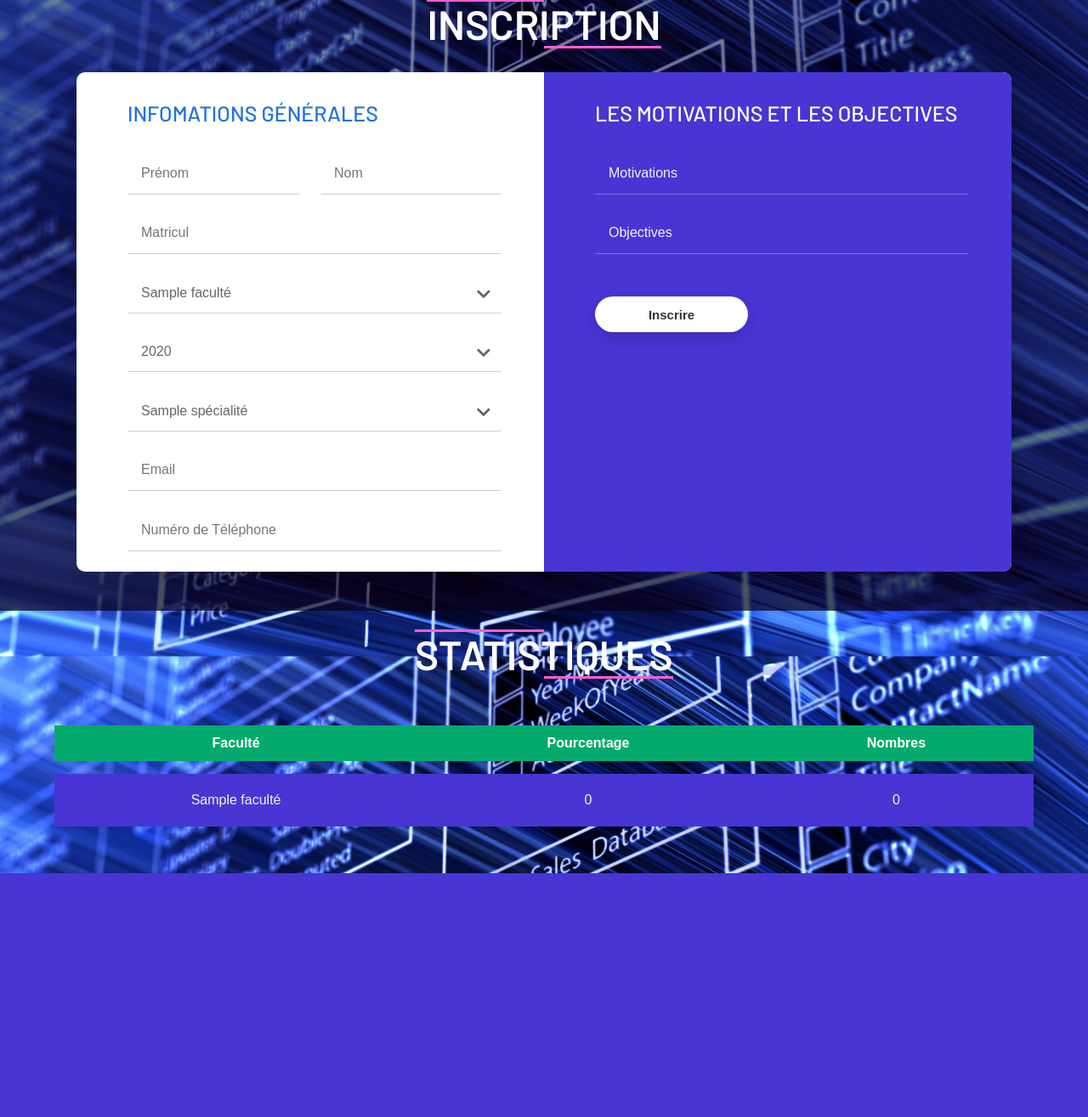
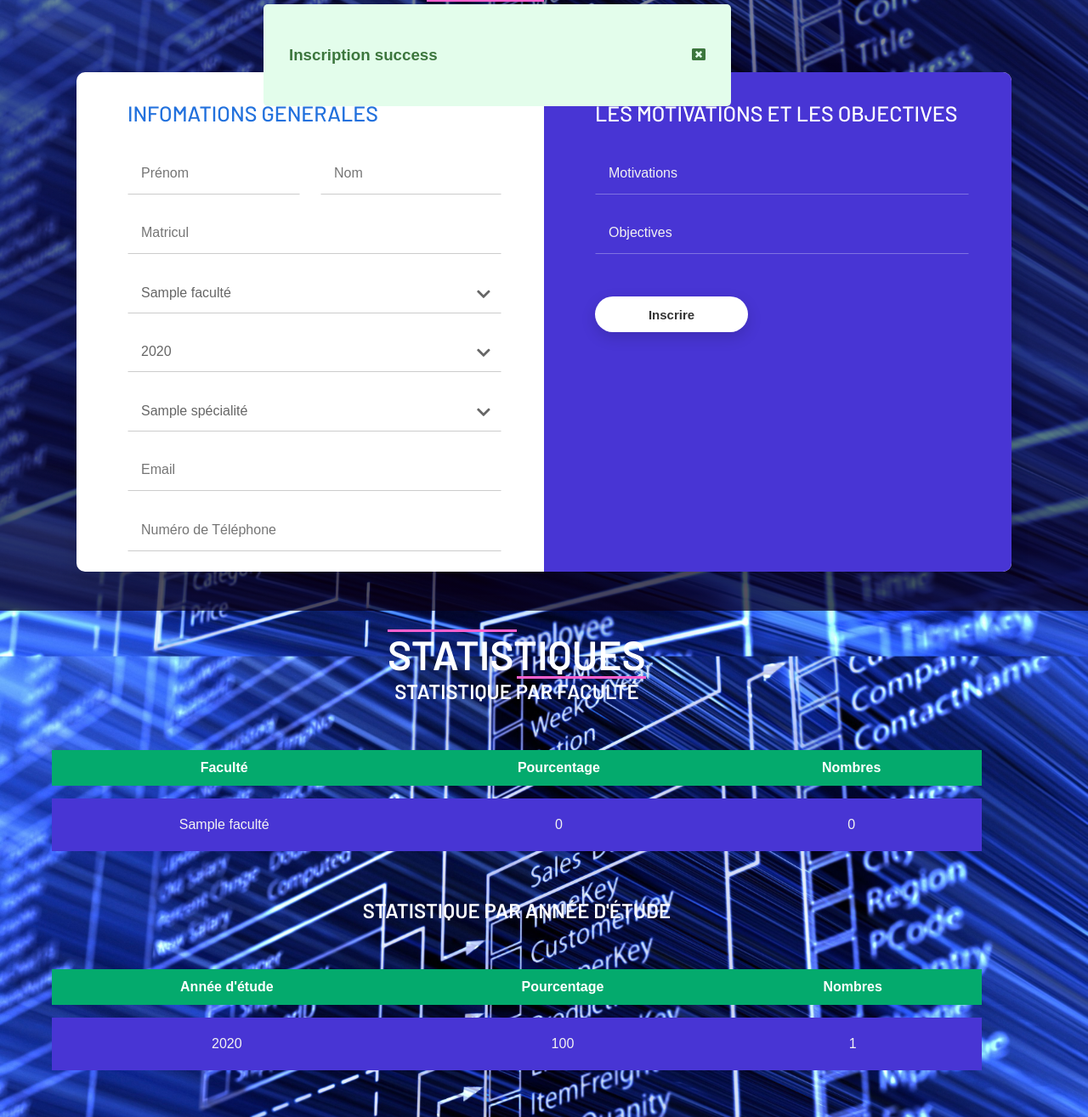
Before and after one commit to adiyounes/Projet-Pweb, a PHP site: page /signup.php?seccuss in a window 1280 px wide. Shown: the part 81-1396 px from the top of the page at 85% size. Before the commit the page ends 1109 px from the top, so only its background shows below. Run offline with PHP 8.4, Linux system fonts and the light colour scheme; tables that the repository leaves empty or names only in its code hold one stand-in row (values such as "Sample post").

Commit message:
pre-final push

```diff
--- a/Signup.css
+++ b/Signup.css
@@ -1,6 +1,6 @@
 @import "style.css";
 
-body{
+body {
 	background-image: url(images/SignupBackground.jpg);
 	background-position: center;
 	background-repeat: no-repeat;
@@ -9,7 +9,7 @@ body{
 	position: relative;
 }
 
-body::before{
+body::before {
 	content: "";
 	background: var(--gradient);
 	width: 100%;
@@ -18,35 +18,38 @@ body::before{
 	position: fixed;
 }
 
-.stats{
+.parfac {
 	z-index: 4;
 }
 
+
 /* -------------------------------------Signup--------------------------------------- */
-.Signup{
+.Signup {
 	height: 100vh;
 	z-index: 9999;
 }
 
 body {
-	margin:  0;
+	margin: 0;
 }
+
 .page-content {
 	padding-top: 5em;
 	width: 100%;
-	margin:  0 auto;
+	margin: 0 auto;
 	display: flex;
 	justify-content: center;
 	align-items: center;
 	flex-direction: column;
 }
 
-.page-content h2, .stats h2{
+.page-content h2,
+.parfac h2 {
 	position: relative;
 	z-index: 3;
 }
 
-.page-content>h2::after{
+.page-content>h2::after {
 	content: "";
 	position: absolute;
 	background-color: #ff60ce;
@@ -56,7 +59,7 @@ body {
 	height: 3px;
 }
 
-.page-content>h2::before{
+.page-content>h2::before {
 	content: "";
 	position: absolute;
 	background-color: #ff60ce;
@@ -77,68 +80,126 @@ body {
 	font-family: 'Montserrat', sans-serif;
 }
 
+.alert {
+	width: 50%;
+	margin: 20px auto;
+	padding: 30px;
+	position: absolute;
+	top: -17%;
+	left: 20%;
+	border-radius: 5px;
+	display: flex;
+	justify-content: space-between;
+	align-items: center;
+	z-index: 5;
+	transition: 0.8s ease-out;
+}
+
+.alert a{
+	cursor: pointer;
+}
+
+.alert-seccuss{
+	background-color: rgba(227, 253, 235, 1);
+    border-color: rgba(38, 179, 3, 1);
+    color: rgba(60, 118, 61, 1);
+}
+
+.alert-fail{
+	background-color: rgb(253, 176, 182);
+	border-color: rgba(220, 53, 69, 1);
+	color: rgba(114, 28, 36, 1);
+}
+
+.close {
+	width: 30px;
+	height: 30px;
+	opacity: 0.5;
+	border-width: 1px;
+	border-style: solid;
+	border-radius: 50%;
+	right: 15px;
+	top: 25px;
+	text-align: center;
+	font-size: 1.6em;
+	cursor: pointer;
+}
 
 .form-content .form-detail {
 	position: relative;
 	width: 100%;
 	display: flex;
 }
+
 .form-content .form-detail h2 {
 	font-weight: 500;
 	font-size: 25px;
 	margin-bottom: 34px;
 	padding: 33px 50px 0px 60px;
 }
+
 .form-content .form-detail .form-left {
 	border-top-left-radius: 10px;
 	border-bottom-left-radius: 10px;
 	width: 100%;
 }
+
 .form-content .form-detail .form-left h2 {
 	color: #2271dd;
 }
+
 .form-content .form-detail .form-right {
 	width: 100%;
 	background: #4835d4;
 	border-top-right-radius: 10px;
 	border-bottom-right-radius: 10px;
 }
+
 .form-content .form-detail .form-right h2 {
 	color: #fff;
 }
+
 .form-content .form-detail .form-group {
 	display: flex;
 }
+
 .form-content .form-detail .form-row {
 	position: relative;
 	margin-bottom: 24px;
 	padding-left: 60px;
 	padding-right: 50px;
 }
+
 .form-content .form-detail .form-left .form-group .form-row.form-row-1 {
 	width: 50%;
 	padding: 0 12px 0 60px;
 }
+
 .form-content .form-detail .form-left .form-group .form-row.form-row-2 {
 	width: 50%;
 	padding: 0 50px 0 12px;
 }
+
 .form-content .form-detail .form-left .form-group .form-row.form-row-3 {
 	width: 73%;
 	padding: 0 12px 0 60px;
 }
+
 .form-content .form-detail .form-left .form-group .form-row.form-row-4 {
 	width: 50%;
 	padding: 0 50px 0 12px;
 }
+
 .form-content .form-detail .form-right .form-group .form-row.form-row-1 {
 	width: 50%;
 	padding: 0 12px 0 60px;
 }
+
 .form-content .form-detail .form-right .form-group .form-row.form-row-2 {
 	width: 100%;
 	padding: 0 50px 0 12px;
 }
+
 .form-content .form-detail select,
 .form-content .form-detail input {
 	width: 100%;
@@ -151,18 +212,22 @@ body {
 	font-size: 16px;
 	box-sizing: border-box;
 }
+
 .form-content .form-detail select {
 	background: 0 0;
 	position: relative;
 	z-index: 9;
 	cursor: pointer;
 }
+
 .form-content .form-detail .form-left select {
 	color: #666;
 }
+
 .form-content .form-detail .form-right select {
 	color: #f2f2f2;
 }
+
 .form-content .form-detail .select-btn {
 	z-index: 0;
 	position: absolute;
@@ -170,43 +235,54 @@ body {
 	right: 11.5%;
 	font-size: 18px;
 }
+
 .form-content .form-detail .form-left .select-btn {
 	color: #666;
 }
+
 .form-content .form-detail .form-right .select-btn {
 	color: #f2f2f2;
 }
+
 .form-content .form-detail .form-group .form-row.form-row-4 .select-btn {
 	top: 20%;
 	right: 26%;
 }
+
 .form-content .form-detail .form-right .form-group .form-row.form-row-2 .select-btn {
 	top: 20%;
 	right: 19%;
 }
+
 .form-content .form-detail .form-left input {
 	color: #000;
 }
+
 .form-content .form-detail .form-right input {
 	color: #fff;
 }
+
 .form-content .form-detail .form-left input,
 .form-content .form-detail .form-left select {
 	border-bottom: 1px solid #ccc;
 }
+
 .form-content .form-detail .form-left input:focus,
 .form-content .form-detail .form-left select:focus {
 	border-bottom: 1px solid #999;
 }
+
 .form-content .form-detail .form-right input,
 .form-content .form-detail .form-right select {
 	border-bottom: 1px solid;
 	border-bottom-color: rgba(255, 255, 255, 0.3);
 }
+
 .form-content .form-detail .form-right input:focus,
 .form-content .form-detail .form-right select:focus {
 	border-bottom: 1px solid #ccc;
 }
+
 .form-content .form-detail .form-right select option {
 	background: #4835d4;
 }
@@ -215,6 +291,7 @@ body {
 	padding-left: 60px;
 	margin: 44px 0 10px;
 }
+
 .form-content .form-detail .form-right .register {
 	background: #fff;
 	border-radius: 25px;
@@ -227,9 +304,11 @@ body {
 	font-weight: 700;
 	font-size: 15px;
 }
+
 .form-content .form-detail .form-right .register:hover {
 	background: #ccc;
 }
+
 .form-content .form-detail .form-right .form-row-last input {
 	padding: 12.5px;
 }
@@ -239,33 +318,49 @@ body {
 	font-size: 16px;
 }
 
-.sub-nav-elements{
+.sub-nav-elements {
 	background-color: rgb(41, 39, 80) !important;
 }
 
-/* -------------------------------------STats--------------------------------------- */
+/* -------------------------------------parfac--------------------------------------- */
 .stats{
 	display: flex;
 	justify-content: center;
 	align-items: center;
 	flex-direction: column;
+	width: 95%;
+	z-index: 3;
 }
 
-.stats>h2{
+.parfac{
+	display: flex;
+	justify-content: center;
+	align-items: center;
+	flex-direction: column;
+	z-index: 3;
+	width: 100%;
+}
+
+.stats>h2 {
 	margin-top: 40px;
+	z-index: 3;
+	position: relative;
 }
-.stats>h2::after{
+
+.stats>h2::after {
 	content: "";
 	position: absolute;
 	background-color: #ff60ce;
+	z-index: 3;
 	top: 0;
 	left: 0;
 	width: 50%;
 	height: 3px;
 }
 
-.stats>h2::before{
+.stats>h2::before {
 	content: "";
+	z-index: 3;
 	position: absolute;
 	background-color: #ff60ce;
 	bottom: 0;
@@ -274,30 +369,37 @@ body {
 	height: 3px;
 }
 
+.parfac h2{
+	font-size: 1.5em !important;
+	margin-bottom: 0;
+}
+
 
 #stat {
 	font-family: Arial, Helvetica, sans-serif;
-	border-collapse:separate;
-    border-spacing:0 15px;
+	border-collapse: separate;
+	border-spacing: 0 15px;
 	width: 90%;
 	z-index: 3;
 	margin: 40px 0;
 }
 
-  #stat td, #stat th {
+#stat td,
+#stat th {
 	padding: 22px;
 	color: #f2f2f2;
 }
-td{
+
+td {
 	text-align: center;
 }
 
-  #stat tr:nth-child(even){
+#stat tr:nth-child(even) {
 	background-color: #4835d4;
 
 }
 
-	#stat tr:nth-child(odd){
+#stat tr:nth-child(odd) {
 	background-color: #188191;
 }
 
--- a/Signup.php
+++ b/Signup.php
@@ -39,6 +39,16 @@
                     $year[] = $row['year'];
                 }
             }
+
+            $msg = '';
+            if (isset($_GET['error'])) {
+                $msg = 'Numéro de telephone ou matriclue utilisée';
+                echo '<div id="alert" class="alert alert-fail"><h3>' . $msg . '</h3><a onclick="document.getElementById(`alert`).style.display=`none`"><i class="fas fa-window-close"></i></a></div>';
+            }
+            if (isset($_GET['seccuss'])) {
+                $msg = 'Inscription success';
+                echo '<div id="alert" class="alert alert-seccuss"><h3>' . $msg . '</h3><a onclick="document.getElementById(`alert`).style.display=`none`"><i class="fas fa-window-close"></i></a></div>';
+            }
             ?>
             <form class="form-detail" action="./register.php" method="post" id="myform">
                 <div class="form-left">
@@ -55,7 +65,7 @@
                         <input type="txt" name="Matricul" class="Matricul" id="Matricul" pattern="[0-9.]+" placeholder="Matricul" required>
                     </div>
                     <div class="form-row">
-                        <select name="Faculté">
+                        <select name="Faculté" id="faculté" onchange="fetch(this.value)">
                             <?php
                             $index = 0;
                             for ($index = 0; $index < count($faculties); $index++) {
@@ -81,7 +91,7 @@
                         </span>
                     </div>
                     <div class="form-row">
-                        <select name="sp">
+                        <select name="sp" id="sp">
                             <?php
                             $query2 = "SELECT spName FROM spécialités order by spid";
                             $result = mysqli_query($connect, $query2);
@@ -126,6 +136,8 @@
     </div>
     <div class="stats">
         <h2>Statistiques</h2>
+        <div class="parfac">
+            <h2>Statistique par faculté</h2>
         <table id="stat">
             <tr>
                 <th style="text-align: center">Faculté</th>
@@ -186,6 +198,71 @@
             }
             ?>
         </table>
+        </div>
+        <div class="parfac parannee">
+            <h2>Statistique par Année d'étude</h2>
+        <table id="stat">
+            <tr>
+                <th style="text-align: center">Année d'étude </th>
+                <th style="text-align: center">Pourcentage</th>
+                <th style="text-align: center">Nombres</th>
+            </tr>
+
+            <?php
+            function pourcentage1($x, $y)
+            {
+                return ($x * 100) / $y;
+            }
+
+
+            $querynbY = "SELECT COUNT(*) FROM year";
+            $resultnbY = mysqli_query($connect, $querynbY);
+            $nbY = array();
+            $nbY = mysqli_fetch_array($resultnbY);
+
+            $index = 0;
+
+            $queryALL = "SELECT COUNT(*) FROM utilisateur";
+            $resultALL = mysqli_query($connect, $queryALL);
+            $nbtot = array();
+            $nbtot = mysqli_fetch_array($resultALL);
+
+            $tot = $nbtot[0];
+
+
+            for ($index = 0; $index < $nbY[0]; $index++) {
+                $queryY = "SELECT year FROM year order by yearid";
+                $resultY = mysqli_query($connect, $queryY);
+
+                if (mysqli_num_rows($resultY) > 0) {
+                    $year = array();
+                    while ($row = mysqli_fetch_array($resultY)) {
+                        $year[] = $row['year'];
+                    }
+                }
+
+                $queryYY = "SELECT COUNT(*) FROM utilisateur WHERE year='" . $year[$index] . "'";
+                $resultYY = mysqli_query($connect, $queryYY);
+                if (!$resultYY) {
+                } else {
+                    $nb = array();
+                    while ($row = mysqli_fetch_array($resultYY)) {
+                        $nb[] = $row['COUNT(*)'];
+                    }
+
+
+                    $rs = pourcentage1($nb[0], $tot);
+                    echo "<tr>
+                            <td>" . $year[$index] . "</td>
+                            <td>" . $rs . "</td>
+                            <td>" . $nb[0] . "</td>
+                        </tr>";
+                }
+            }
+            ?>
+        </table>
+        </div>
+
     </div>
 </body>
 
--- a/mail.php
+++ b/mail.php
@@ -1,4 +1,5 @@
 <?php
+
 if(isset($_POST["btn-send"])){
     $name = $_POST["name"];
     $email = $_POST["email"];
@@ -15,7 +16,6 @@ if(isset($_POST["btn-send"])){
 
         $to = "younesadi18@gmail.com";
 
-
         if(mail($to,$subject,$message))
         {
             header('location:contact.php?seccuss#send');
```
Lines whose indentation alone changed are shown as unchanged.
